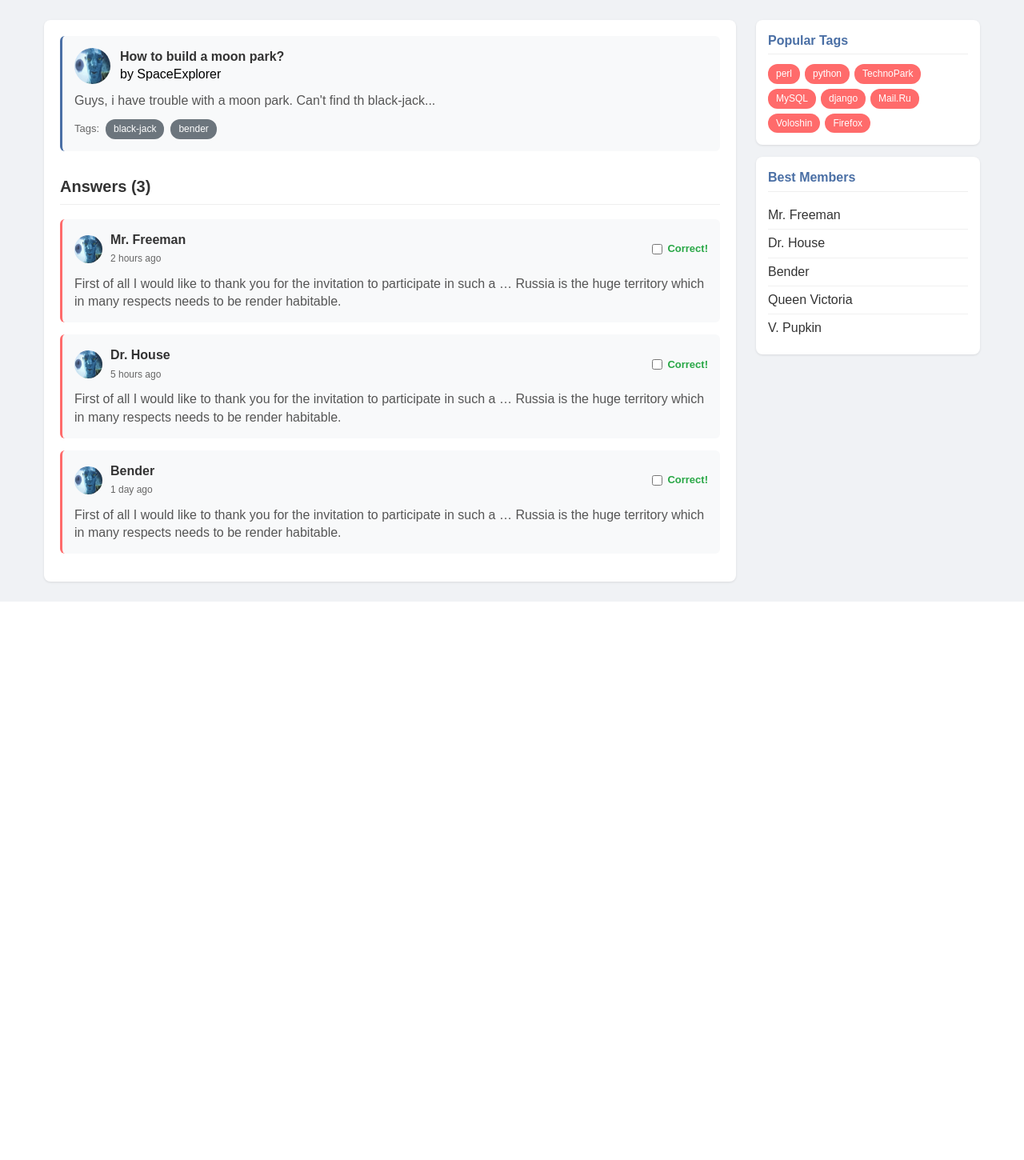
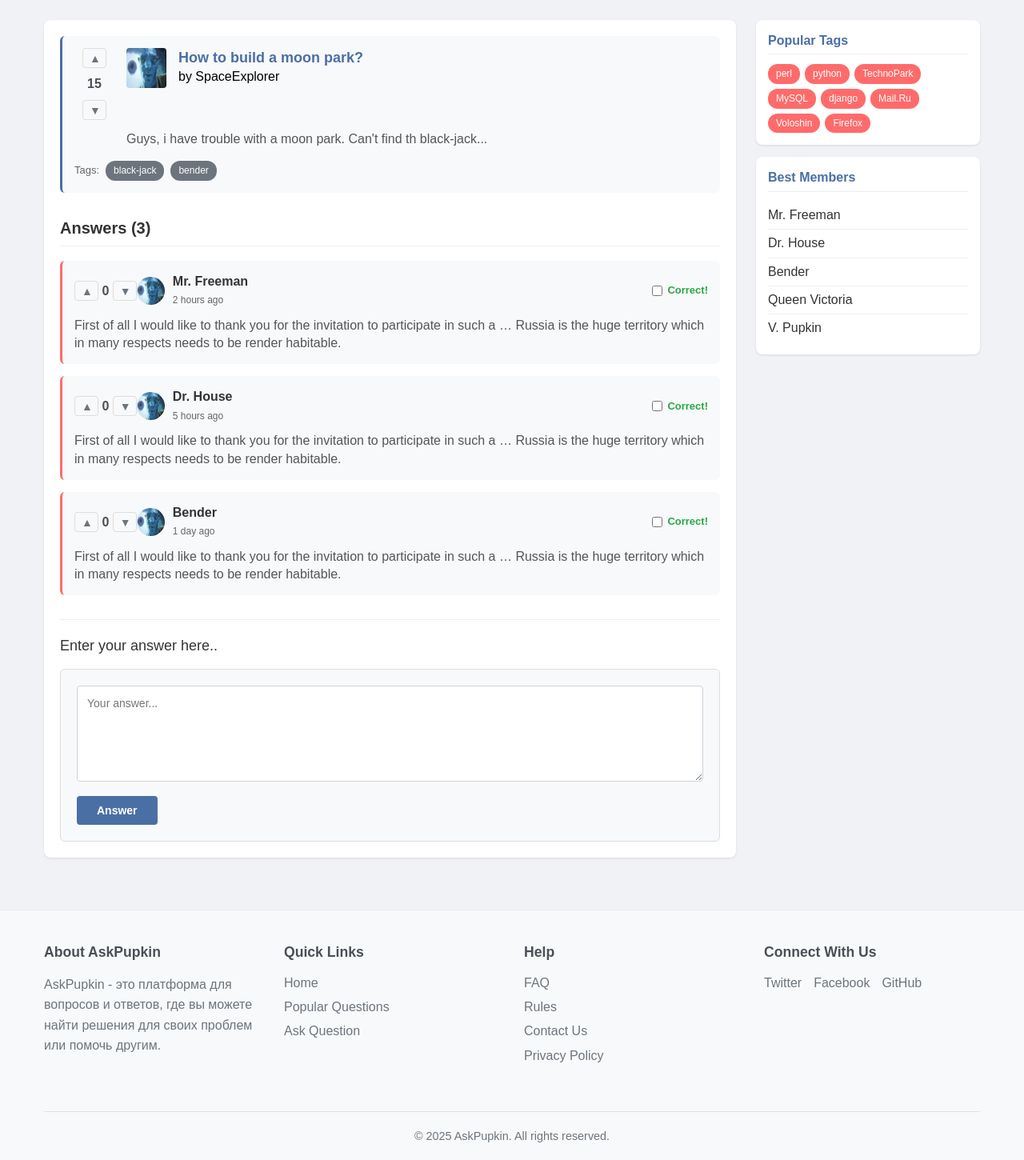
Before and after one commit to Vlados-os1/VK_WEB_Homework_project, a Flask app: page /question/1 in a window 1280 px wide. Shown: the part 58-1508 px from the top of the page at 80% size. Before the commit the page ends 810 px from the top, so only its background shows below. Run offline with Flask 3, Linux system fonts and the light colour scheme.

Commit message:
edits have been made

```diff
--- a/app/app.py
+++ b/app/app.py
@@ -10,7 +10,8 @@ mock_questions = [
         'content': 'Guys, i have trouble with a moon park. Can\'t find th black-jack...',
         'author': 'SpaceExplorer',
         'answers_count': 3,
-        'tags': ['black-jack', 'bender']
+        'tags': ['black-jack', 'bender'],
+        'likes': 15
     },
     {
         'id': 2,
@@ -18,7 +19,8 @@ mock_questions = [
         'content': 'Guys, i have trouble with a moon park. Can\'t find th black-jack...',
         'author': 'SpaceExplorer',
         'answers_count': 3,
-        'tags': ['black-jack', 'bender']
+        'tags': ['black-jack', 'bender'],
+        'likes': 0,
     },
     {
         'id': 3,
@@ -26,7 +28,8 @@ mock_questions = [
         'content': 'Guys, i have trouble with a moon park. Can\'t find th black-jack...',
         'author': 'SpaceExplorer',
         'answers_count': 3,
-        'tags': ['black-jack', 'bender']
+        'tags': ['black-jack', 'bender'],
+        'likes': 1,
     },
 ]
 
@@ -37,6 +40,7 @@ mock_answers = [
         'content': 'First of all I would like to thank you for the invitation to participate in such a … Russia is the huge territory which in many respects needs to be render habitable.',
         'author': 'Mr. Freeman',
         'is_correct': True,
+        'likes': 0,
         'created_at': '2 hours ago'
     },
     {
@@ -45,6 +49,7 @@ mock_answers = [
         'content': 'First of all I would like to thank you for the invitation to participate in such a … Russia is the huge territory which in many respects needs to be render habitable.',
         'author': 'Dr. House',
         'is_correct': False,
+        'likes': 0,
         'created_at': '5 hours ago'
     },
     {
@@ -53,6 +58,7 @@ mock_answers = [
         'content': 'First of all I would like to thank you for the invitation to participate in such a … Russia is the huge territory which in many respects needs to be render habitable.',
         'author': 'Bender',
         'is_correct': False,
+        'likes': 0,
         'created_at': '1 day ago'
     }
 ]
@@ -101,8 +107,16 @@ def question(question_id):
                          tags=mock_tags,
                          user={'is_authenticated': False})
 
-@app.route('/ask')
+@app.route('/ask', methods=['GET', 'POST'])
 def ask_question():
+    if request.method == 'POST':
+        title = request.form.get('title')
+        text = request.form.get('text')
+        tags = request.form.get('tags')
+
+        print("Ask: ", title, text, tags)
+
+        return redirect(url_for('index'))
     return render_template('ask.html',
                          members=mock_members,
                          tags=mock_tags,
@@ -125,7 +139,7 @@ def login():
                          tags=mock_tags,
                          user={'is_authenticated': False})
 
-@app.route('/signup')
+@app.route('/signup', methods=['GET', 'POST'])
 def signup():
     login = request.args.get("login")
     email = request.args.get("email")
@@ -147,3 +161,34 @@ def signup():
                          members=mock_members,
                          tags=mock_tags,
                          user={'is_authenticated': False})
+
+@app.route('/question/<int:question_id>/vote', methods=['POST'])
+def vote_question(question_id):
+    vote_type = request.form.get('vote_type')
+
+    for question in mock_questions:
+        if question['id'] == question_id:
+            if vote_type in ['up', 'up_a']:
+                question['likes'] += 1
+            elif vote_type in ['down', 'down_a']:
+                question['likes'] -= 1
+            break
+
+    if vote_type[-1] != 'a':
+        return redirect(url_for('index'))
+
+    return redirect(url_for('question', question_id=question_id))
+
+@app.route('/answers/<int:answer_id>/vote', methods=['POST'])
+def vote_answer(answer_id):
+    vote_type = request.form.get('vote_type')
+
+    for answer in mock_answers:
+        if answer['id'] == answer_id:
+            if vote_type == 'up':
+                answer['likes'] += 1
+            elif vote_type == 'down':
+                answer['likes'] -= 1
+            break
+
+    return redirect(url_for('question', question_id=answer['question_id']))
--- a/public/ask.html
+++ b/public/ask.html
@@ -10,7 +10,7 @@
 <div class="ask-form-section">
     <h1 class="ask-title">New Question</h1>
 
-    <form class="ask-form">
+    <form class="ask-form" method="POST">
         <div class="form-group">
             <label for="title" class="form-label">Title</label>
             <input type="text"
--- a/public/base.html
+++ b/public/base.html
@@ -75,5 +75,47 @@
             </div>
         </div>
     </main>
+    <footer class="footer">
+        <div class="container">
+            <div class="footer-content">
+                <div class="footer-section">
+                    <h4 class="footer-title">About AskPupkin</h4>
+                    <p class="footer-text">AskPupkin - это платформа для вопросов и ответов, где вы можете найти решения для своих проблем или помочь другим.</p>
+                </div>
+
+                <div class="footer-section">
+                    <h4 class="footer-title">Quick Links</h4>
+                    <ul class="footer-links">
+                        <li><a href="{{ url_for('index') }}">Home</a></li>
+                        <li><a href="{{ url_for('index') }}">Popular Questions</a></li>
+                        <li><a href="{{ url_for('ask_question') }}">Ask Question</a></li>
+                    </ul>
+                </div>
+
+                <div class="footer-section">
+                    <h4 class="footer-title">Help</h4>
+                    <ul class="footer-links">
+                        <li><a href="#">FAQ</a></li>
+                        <li><a href="#">Rules</a></li>
+                        <li><a href="#">Contact Us</a></li>
+                        <li><a href="#">Privacy Policy</a></li>
+                    </ul>
+                </div>
+
+                <div class="footer-section">
+                    <h4 class="footer-title">Connect With Us</h4>
+                    <div class="social-links">
+                        <a href="#" class="social-link">Twitter</a>
+                        <a href="#" class="social-link">Facebook</a>
+                        <a href="#" class="social-link">GitHub</a>
+                    </div>
+                </div>
+            </div>
+
+            <div class="footer-bottom">
+                <p class="copyright">&copy; 2025 AskPupkin. All rights reserved.</p>
+            </div>
+        </div>
+    </footer>
 </body>
 </html>
--- a/public/question.html
+++ b/public/question.html
@@ -9,6 +9,19 @@
 {% block content %}
 <div class="question-item detailed">
     <div class="question-header">
+        <div class="question-voting">
+            <form method="POST" action="{{ url_for('vote_question', question_id=question.id) }}" style="display: inline;">
+                <input type="hidden" name="vote_type" value="up_a">
+                <button type="submit" class="vote-btn vote-up">▲</button>
+            </form>
+
+            <span class="vote-count">{{ question.likes }}</span>
+
+            <form method="POST" action="{{ url_for('vote_question', question_id=question.id) }}" style="display: inline;">
+                <input type="hidden" name="vote_type" value="down_a">
+                <button type="submit" class="vote-btn vote-down">▼</button>
+            </form>
+        </div>
         <img src="{{ url_for('static', filename='Ask_avatar.png') }}" alt="User Avatar" class="question-avatar">
         <div class="question-info">
             <h1 class="question-title">{{ question.title }}</h1>
@@ -34,6 +47,19 @@
     {% for answer in answers %}
     <div class="answer-item {% if answer.is_correct %}correct-answer{% endif %}">
         <div class="answer-header">
+            <div class="answer-voting">
+                <form method="POST" action="{{ url_for('vote_answer', answer_id=answer.id) }}" style="display: inline;">
+                    <input type="hidden" name="vote_type" value="up">
+                    <button type="submit" class="vote-btn vote-up">▲</button>
+                </form>
+
+                <span class="vote-count">{{ answer.likes }}</span>
+
+                <form method="POST" action="{{ url_for('vote_answer', answer_id=answer.id) }}" style="display: inline;">
+                    <input type="hidden" name="vote_type" value="down">
+                    <button type="submit" class="vote-btn vote-down">▼</button>
+                </form>
+            </div>
             <img src="{{ url_for('static', filename='Ask_avatar.png') }}" alt="User Avatar" class="answer-avatar">
             <div class="answer-info">
                 <span class="answer-author">{{ answer.author }}</span>
@@ -53,4 +79,12 @@
     {% endfor %}
 </div>
 
+<div class="answer-form-section">
+    <h3 class="form-title">Enter your answer here..</h3>
+    <form class="answer-form">
+        <textarea class="answer-textarea" name="content" placeholder="Your answer..."></textarea>
+        <button type="button" class="submit-button">Answer</button>
+    </form>
+</div>
+
 {% endblock %}
--- a/static/base.css
+++ b/static/base.css
@@ -196,27 +196,33 @@ body {
 
 .question-header {
     display: flex;
-    align-items: center;
-    gap: 12px;
-    margin-bottom: 10px;
+    align-items: flex-start;
+    gap: 15px;
+    margin-bottom: 12px;
 }
 
 .question-avatar {
-    width: 45px;
-    height: 45px;
-    border-radius: 50%;
+    width: 50px;
+    height: 50px;
+    border-radius: 4px;
+}
+
+.question-info {
+    flex: 1;
 }
 
 .question-title {
-    font-size: 16px;
-    font-weight: bold;
-    color: #333;
+    font-size: 18px;
+    font-weight: 600;
+    color: #4a6fa5;
     text-decoration: none;
 }
 
 .question-content {
-    margin-bottom: 12px;
+    margin-bottom: 15px;
+    line-height: 1.5;
     color: #555;
+    padding-left: 65px;
 }
 
 .question-meta {
@@ -272,3 +278,125 @@ body {
 .page-dots {
     color: #666;
 }
+
+/* Стили для футера */
+.footer {
+    background-color: #f8f9fa;
+    border-top: 1px solid #e9ecef;
+    padding: 40px 0 20px;
+    margin-top: 40px;
+}
+
+.footer-content {
+    display: grid;
+    grid-template-columns: repeat(auto-fit, minmax(250px, 1fr));
+    gap: 30px;
+    margin-bottom: 30px;
+}
+
+.footer-section {
+    margin-bottom: 20px;
+}
+
+.footer-title {
+    color: #495057;
+    font-size: 1.1rem;
+    font-weight: 600;
+    margin-bottom: 15px;
+}
+
+.footer-text {
+    color: #6c757d;
+    line-height: 1.6;
+    margin: 0;
+}
+
+.footer-links {
+    list-style: none;
+    padding: 0;
+    margin: 0;
+}
+
+.footer-links li {
+    margin-bottom: 8px;
+}
+
+.footer-links a {
+    color: #6c757d;
+    text-decoration: none;
+}
+
+.footer-links a:hover {
+    color: #007bff;
+}
+
+.social-links {
+    display: flex;
+    gap: 15px;
+}
+
+.social-link {
+    color: #6c757d;
+    text-decoration: none;
+}
+
+.social-link:hover {
+    color: #007bff;
+}
+
+.footer-bottom {
+    border-top: 1px solid #dee2e6;
+    padding-top: 20px;
+    text-align: center;
+}
+
+.copyright {
+    color: #6c757d;
+    margin: 0;
+    font-size: 0.9rem;
+}
+
+/* Стили для счетчика лайков */
+.question-voting {
+    display: flex;
+    flex-direction: column;
+    align-items: center;
+    gap: 5px;
+    min-width: 50px;
+}
+
+.vote-btn {
+    background: none;
+    border: 1px solid #ddd;
+    border-radius: 4px;
+    font-size: 14px;
+    cursor: pointer;
+    color: #6c757d;
+    padding: 4px 8px;
+    width: 30px;
+    height: 25px;
+}
+
+.vote-count {
+    font-size: 16px;
+    font-weight: 600;
+    color: #495057;
+    min-width: 30px;
+    text-align: center;
+    padding: 4px 0;
+}
+
+@media (max-width: 768px) {
+    .footer-content {
+        grid-template-columns: 1fr;
+        gap: 20px;
+    }
+
+    .footer {
+        padding: 30px 0 15px;
+    }
+
+    .question-content {
+        padding-left: 0;
+    }
+}
--- a/static/question.css
+++ b/static/question.css
@@ -111,3 +111,57 @@
     cursor: pointer;
     margin-top: 12px;
 }
+
+/* Форма ответа */
+.answer-form-section {
+    margin-top: 30px;
+    padding-top: 20px;
+    border-top: 1px solid #eee;
+}
+
+.form-title {
+    font-size: 18px;
+    margin-bottom: 15px;
+    color: #333;
+    font-weight: normal;
+}
+
+.answer-form {
+    background: #f8f9fa;
+    padding: 20px;
+    border-radius: 6px;
+    border: 1px solid #ddd;
+}
+
+.answer-textarea {
+    width: 100%;
+    min-height: 120px;
+    padding: 12px;
+    border: 1px solid #ced4da;
+    border-radius: 4px;
+    font-size: 14px;
+    font-family: Arial, sans-serif;
+    resize: vertical;
+    line-height: 1.4;
+}
+
+.answer-textarea:focus {
+    outline: none;
+    border-color: #4a6fa5;
+}
+
+.submit-button {
+    padding: 10px 25px;
+    background: #4a6fa5;
+    color: white;
+    border: none;
+    border-radius: 4px;
+    font-size: 14px;
+    font-weight: bold;
+    cursor: pointer;
+    margin-top: 12px;
+}
+
+.submit-button:hover {
+    background: #3a5a8a;
+}
```
Also changed, not shown: public/index.html (+13 -0 lines), public/login.html (+11 -6 lines), public/signup.html (+12 -7 lines).
